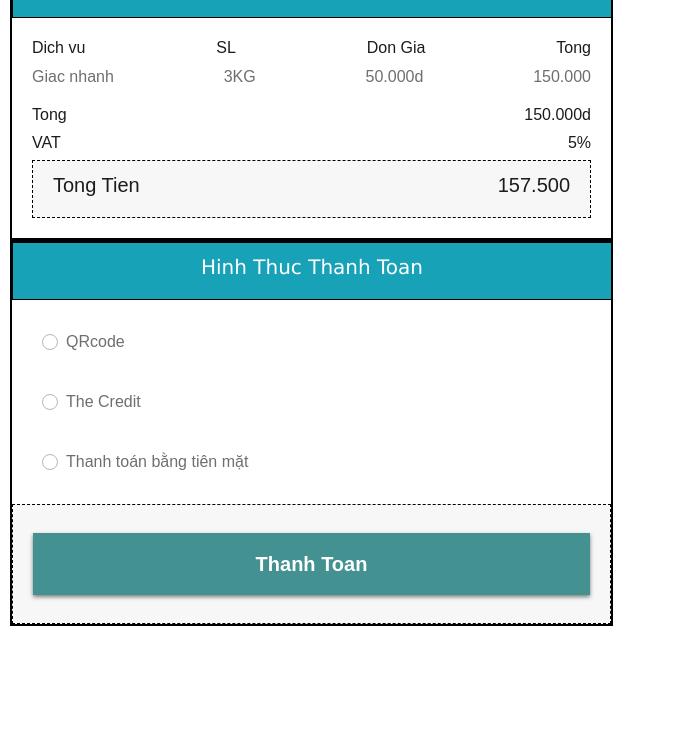
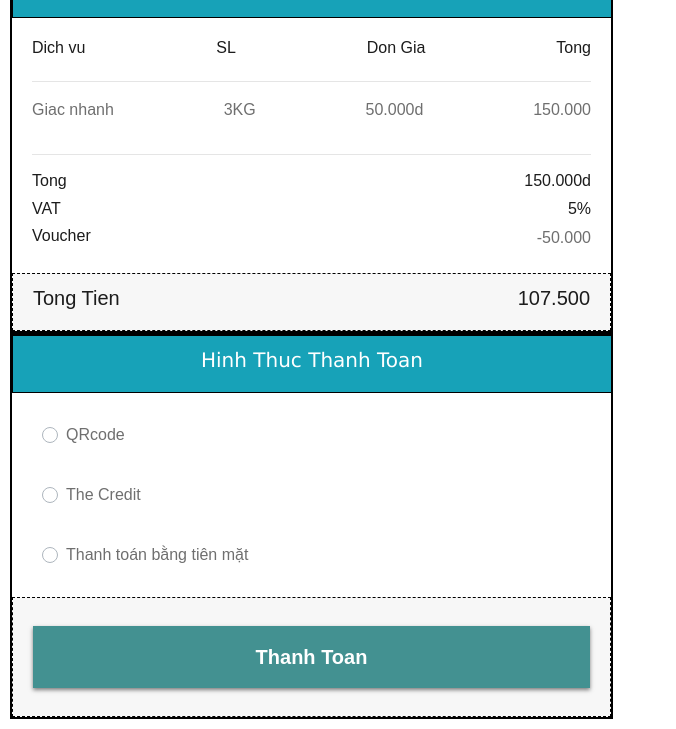
Before and after one commit to CongHuyTrain/Platform_manage_laundryshops, a plain HTML site: page LaundryShop/index.html in a window 1280 px wide. Shown: the part 91-820 px from the top of the page, without its empty margins (0-676 px from the left). Drawn offline with Linux system fonts and the light colour scheme; files that its build step writes are made by us from their sources.

Commit message:
Update index.html

```diff
--- a/LaundryShop/index.html
+++ b/LaundryShop/index.html
@@ -30,12 +30,14 @@
                     <h6>Don Gia</h6>
                     <h6>Tong</h6>
                 </div>
+                <hr>
                 <div class="justify-content-between">
                     <p>Giac nhanh</p>
                     <p>3KG</p>
                     <p>50.000d</p>
                     <p>150.000</p>
                 </div>
+                <hr>
                 <div class="justify-content-between">
                     <h6>Tong</h6>
                     <h6>150.000d</h6>
@@ -44,11 +46,15 @@
                     <h6>VAT</h6>
                     <h6>5%</h6>
                 </div>
-                <div class="card-footer">
-                    <div class="justify-content-between">
-                        <h5>Tong Tien</h5>
-                        <h5>157.500</h5>
-                    </div>
+                <div class="justify-content-between">
+                    <h6>Voucher</h6>
+                    <h7 class="">-50.000</h7>
+                </div>
+            </div>
+            <div class="card-footer">
+                <div class="justify-content-between">
+                    <h5>Tong Tien</h5>
+                    <h5>107.500</h5>
                 </div>
             </div>
         </div>
```
